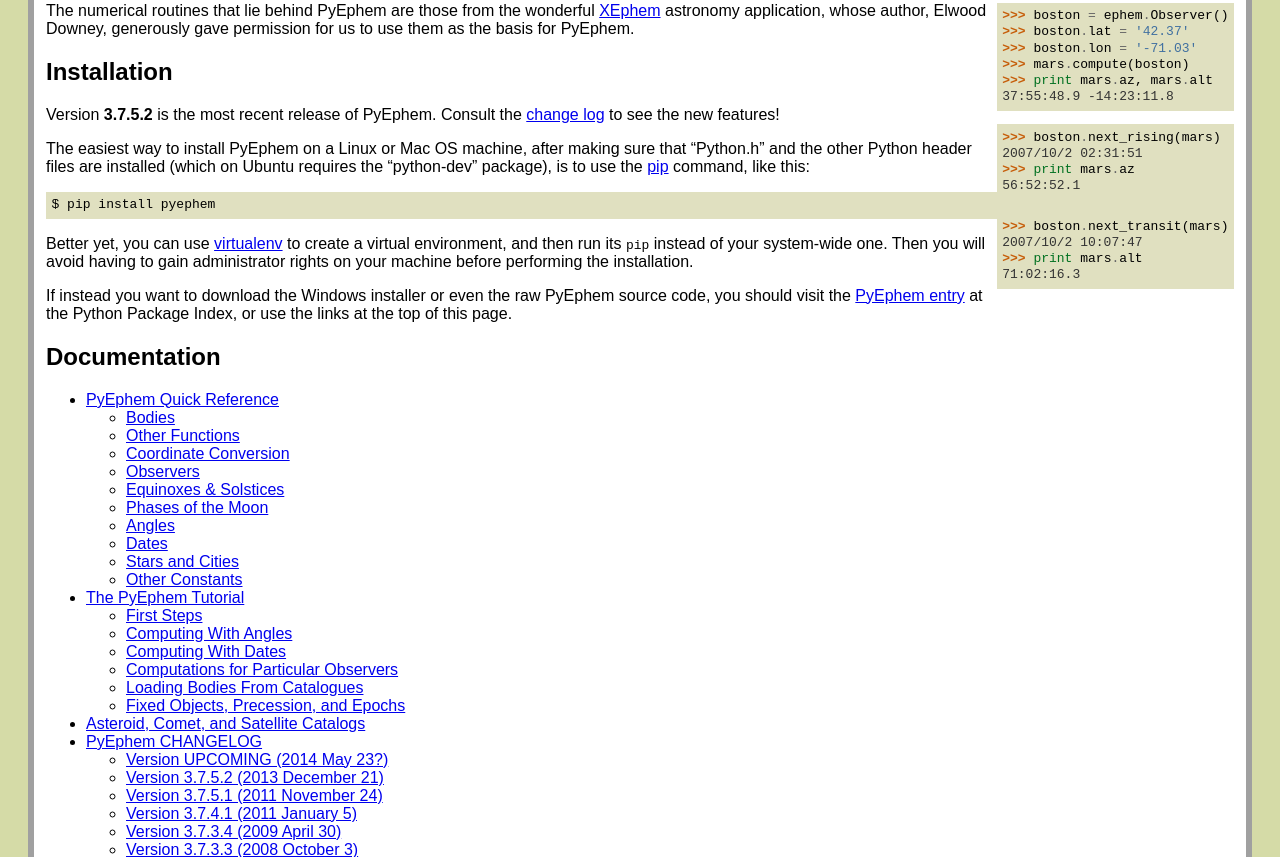
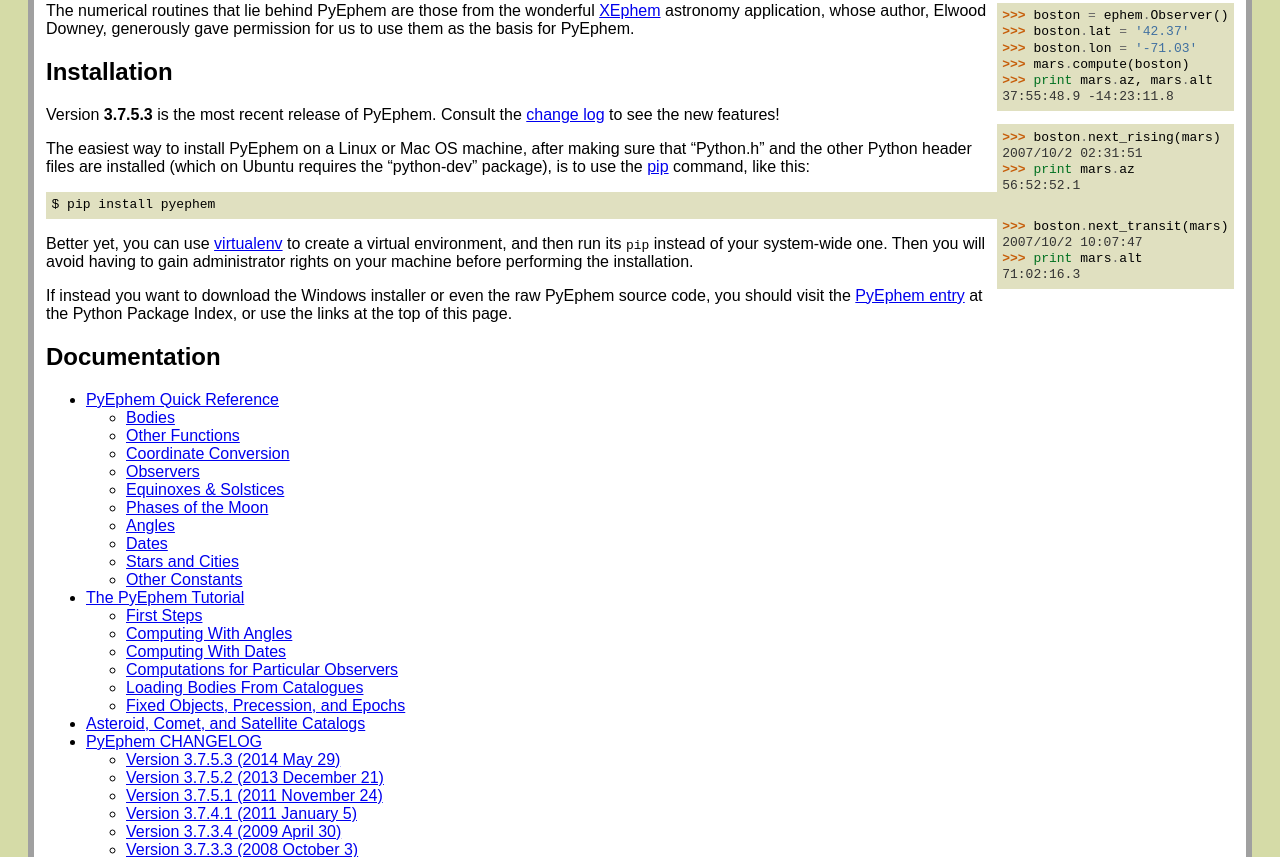
Before and after one commit to brandon-rhodes/pyephem, a Sphinx documentation site: the page built from ephem/doc/index.rst, in a window 1280 px wide. Shown: the part 606-1463 px from the top of the page. Built offline with Sphinx 7.4.7, drawn with Linux system fonts in a browser that asks for light colours.

Commit message:
Update to version "3.7.5.3" and release

```diff
--- a/ephem/__init__.py
+++ b/ephem/__init__.py
@@ -5,7 +5,7 @@
 import ephem._libastro as _libastro
 from math import pi
 
-__version__ = '3.7.5.2'
+__version__ = '3.7.5.3'
 
 twopi = pi * 2.
 halfpi = pi / 2.
--- a/ephem/doc/CHANGELOG.rst
+++ b/ephem/doc/CHANGELOG.rst
@@ -1,8 +1,8 @@
 PyEphem CHANGELOG
 =================
 
-Version UPCOMING (2014 May 23?)
--------------------------------
+Version 3.7.5.3 (2014 May 29)
+-----------------------------
 
 - Gave all bodies a ``.parallactic_angle()`` method that computes the
   same angle as the ``PA`` column in XEphem itself (GitHub #24).
--- a/ephem/doc/index.rst
+++ b/ephem/doc/index.rst
@@ -50,7 +50,7 @@
       >Python 2.6 Windows installer</a>
      <br/>
      <br/>
-     <a href="http://pypi.python.org/packages/source/p/pyephem/pyephem-3.7.5.2.tar.gz"
+     <a href="http://pypi.python.org/packages/source/p/ephem/ephem-3.7.5.3.tar.gz"
       >Source code (.tar.gz)</a><br/>
    </p>
 
@@ -151,7 +151,7 @@
 Installation
 ------------
 
-Version **3.7.5.2** is the most recent release of PyEphem.
+Version **3.7.5.3** is the most recent release of PyEphem.
 Consult the `change log`_ to see the new features!
 
 .. _change log: CHANGELOG
```
